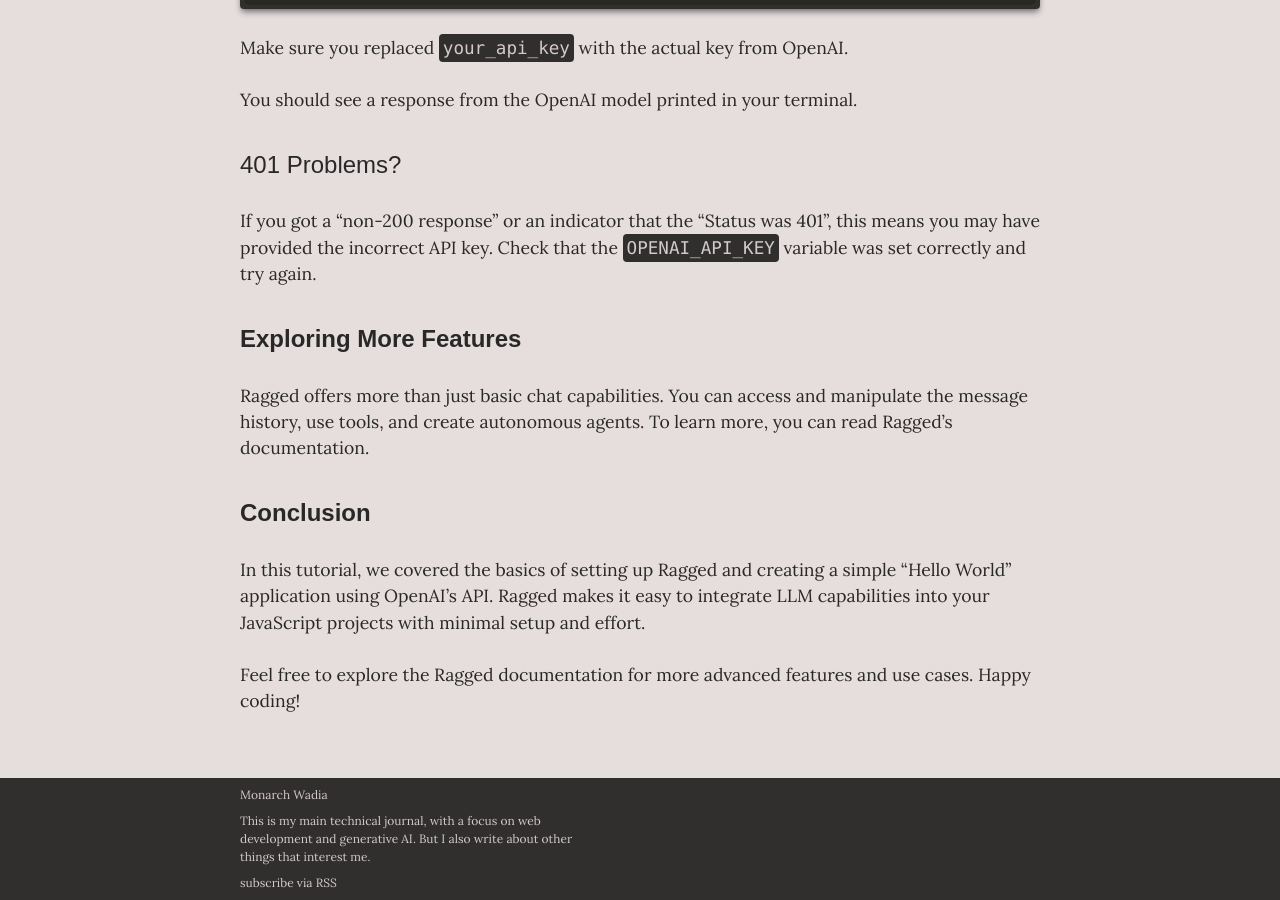
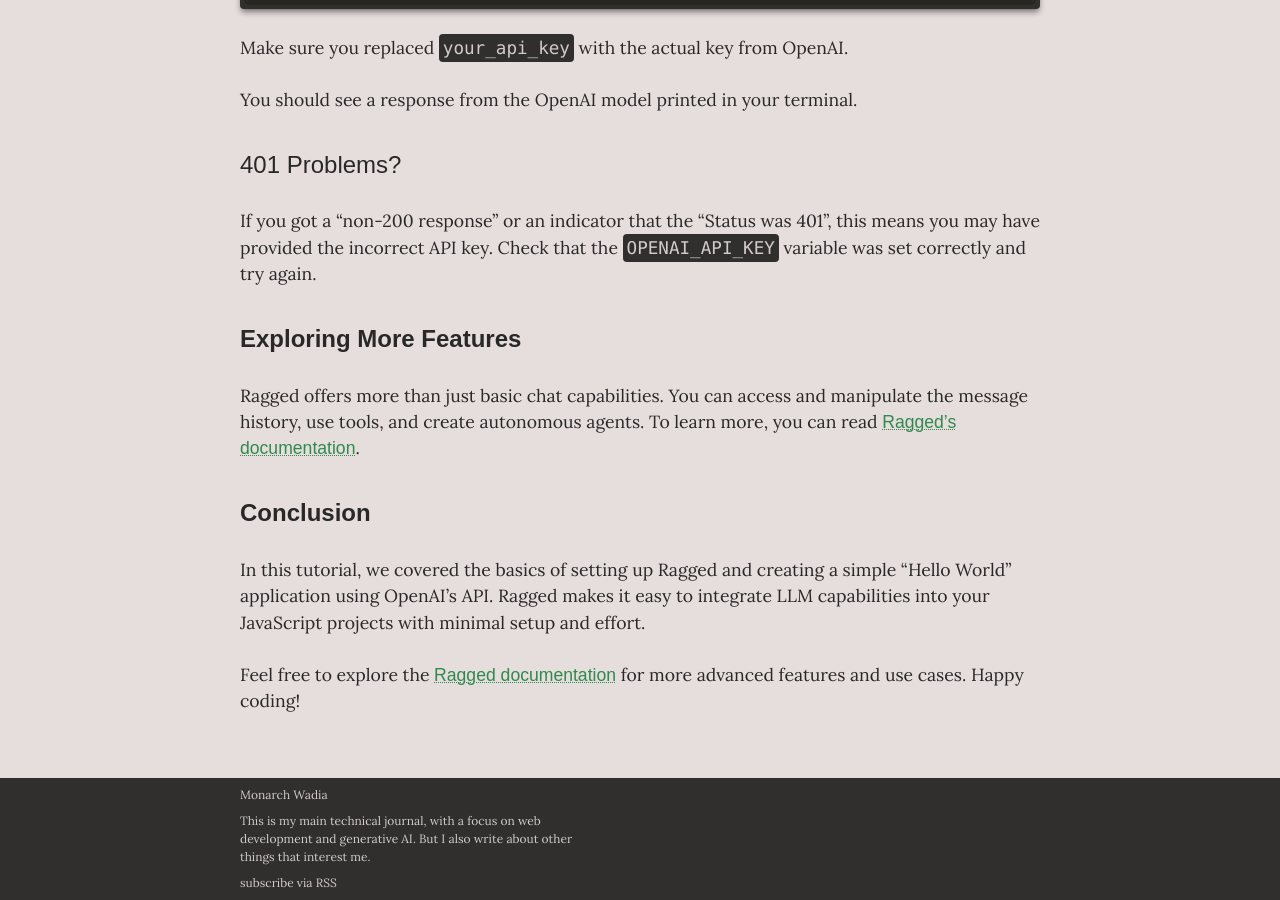
Before and after one commit to monarchwadia/blog-monarchwadia.com, a Jekyll site: the page built from _posts/2024-06-10-use-openai-in-javascript-project-with-ragged.md, in a window 1280 px wide and 900 px high, scrolled down 2277 px. Built offline with Jekyll 4.4.1, drawn with Linux system fonts in a browser that asks for light colours; some web fonts are replaced; part of the change alters nothing that is shown.

```diff
--- a/_posts/2024-06-10-use-openai-in-javascript-project-with-ragged.md
+++ b/_posts/2024-06-10-use-openai-in-javascript-project-with-ragged.md
@@ -92,10 +92,10 @@ If you got a “non-200 response” or an indicator that the “Status was 401
 
 ## Exploring More Features
 
-Ragged offers more than just basic chat capabilities. You can access and manipulate the message history, use tools, and create autonomous agents. To learn more, you can read Ragged’s documentation.
+Ragged offers more than just basic chat capabilities. You can access and manipulate the message history, use tools, and create autonomous agents. To learn more, you can read [Ragged’s documentation](https://github.com/monarchwadia/ragged).
 
 ## Conclusion
 
 In this tutorial, we covered the basics of setting up Ragged and creating a simple “Hello World” application using OpenAI’s API. Ragged makes it easy to integrate LLM capabilities into your JavaScript projects with minimal setup and effort.
 
-Feel free to explore the Ragged documentation for more advanced features and use cases. Happy coding!
+Feel free to explore the [Ragged documentation](https://github.com/monarchwadia/ragged) for more advanced features and use cases. Happy coding!
```
